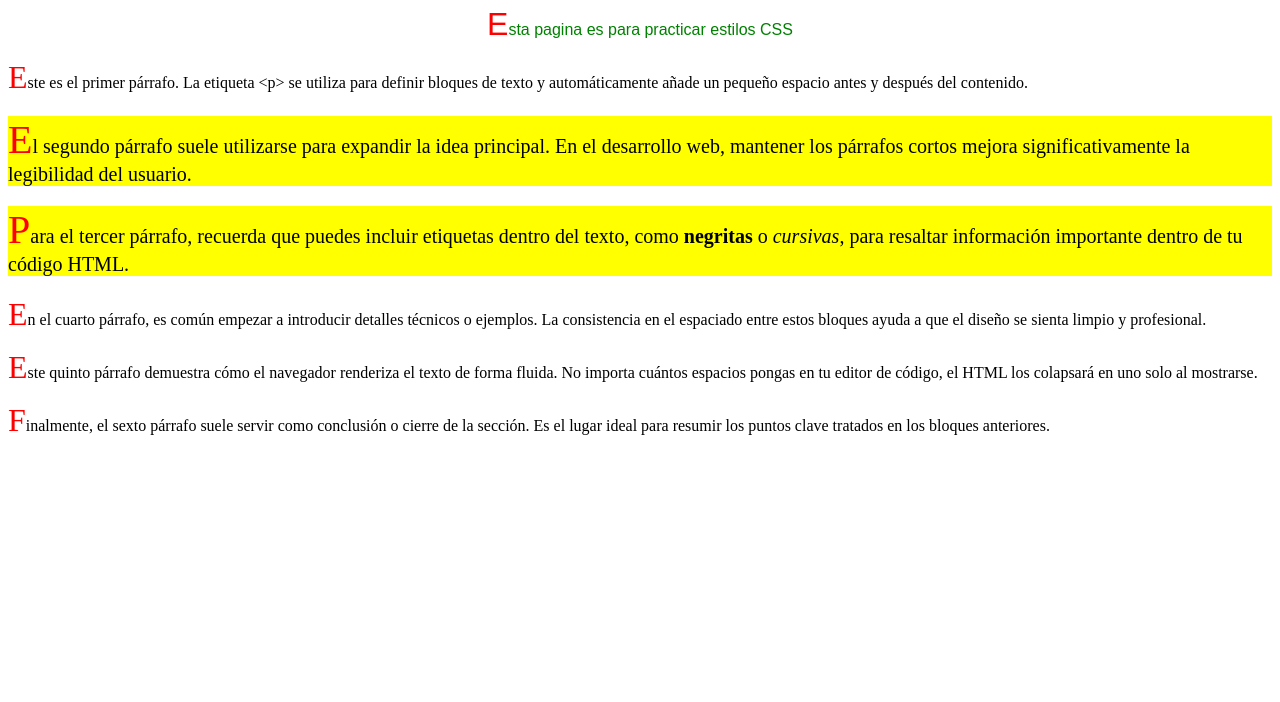
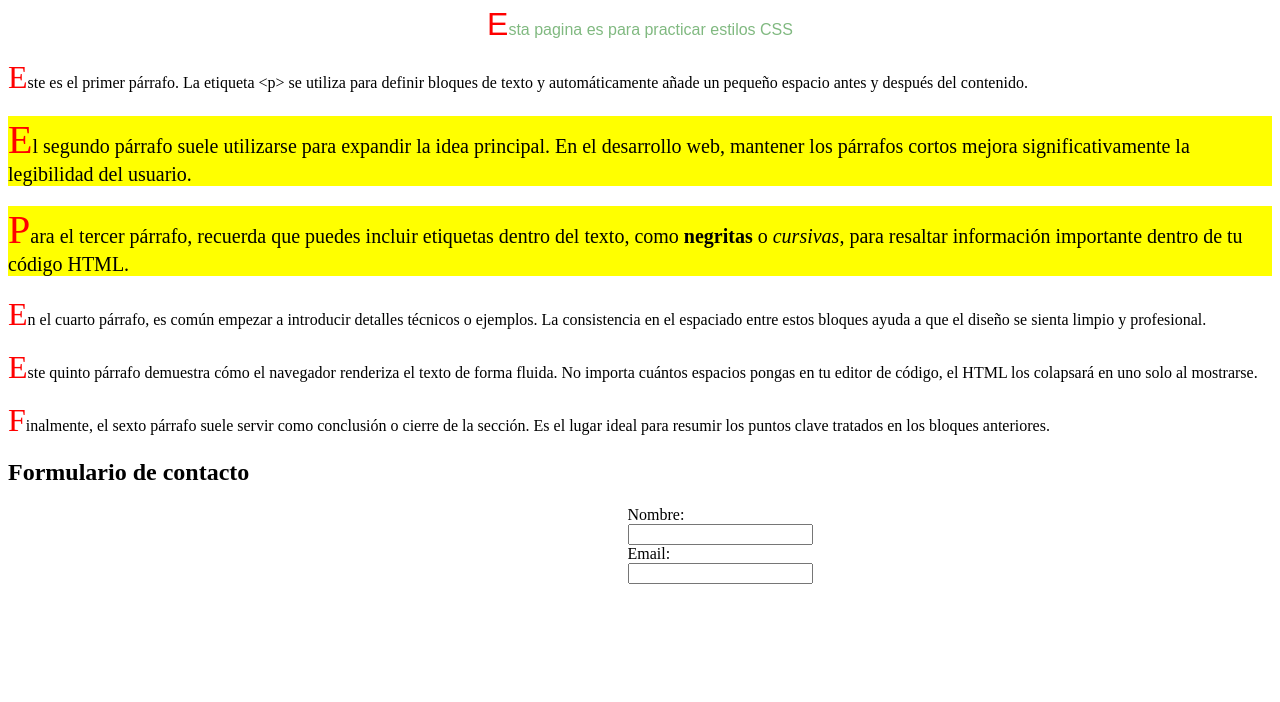
Before and after one commit to ronnyaalez/CSS, a plain HTML site: page index.html in a window 1280 px wide. Shown: the part 98-800 px from the top of the page. Drawn offline with Linux system fonts and the light colour scheme.

Commit message:
update index.css and index.html

```diff
--- a/index.css
+++ b/index.css
@@ -15,7 +15,7 @@ h1 {
 .sub-title {
   font-size: 16px;
   text-align: center;
-  color: rgb(235, 13, 13);
+  color: rgb(126, 4, 4);
 }
 
 .second-paragraph {
@@ -26,7 +26,7 @@ h1 {
 h1,
 .sub-title {
   font-family: Arial, sans-serif;
-  color: green;
+  color: rgb(128, 185, 128);
 }
 
 [target] {
@@ -43,3 +43,10 @@ nav a {
 nav a:hover {
   color: rgb(138, 18, 108);
 }
+
+form {
+  display: flex;
+  flex-direction: column;
+  width: 25px;
+  margin: 20px auto;
+}
--- a/index.html
+++ b/index.html
@@ -55,5 +55,16 @@
         bloques anteriores.
       </p>
     </header>
+    <section>
+      <h2>Formulario de contacto</h2>
+    <form action="post">
+        <label for="name">Nombre:
+            <input type="text" id="name" name="name" />
+        </label>
+        <label for="email">Email:
+            <input type="email" id="email" name="email" />
+
+    </form>
+    </section>
   </body>
 </html>
```
